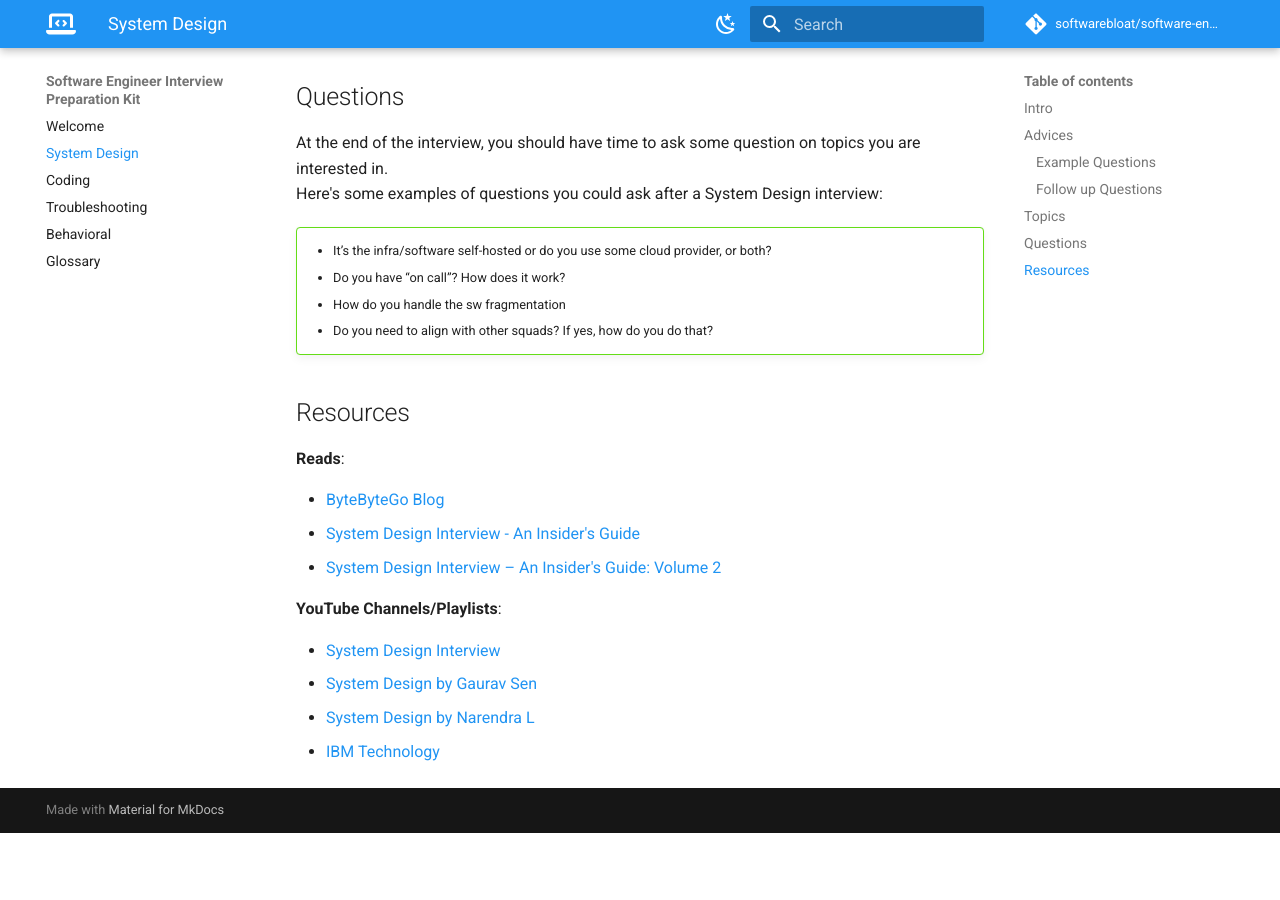
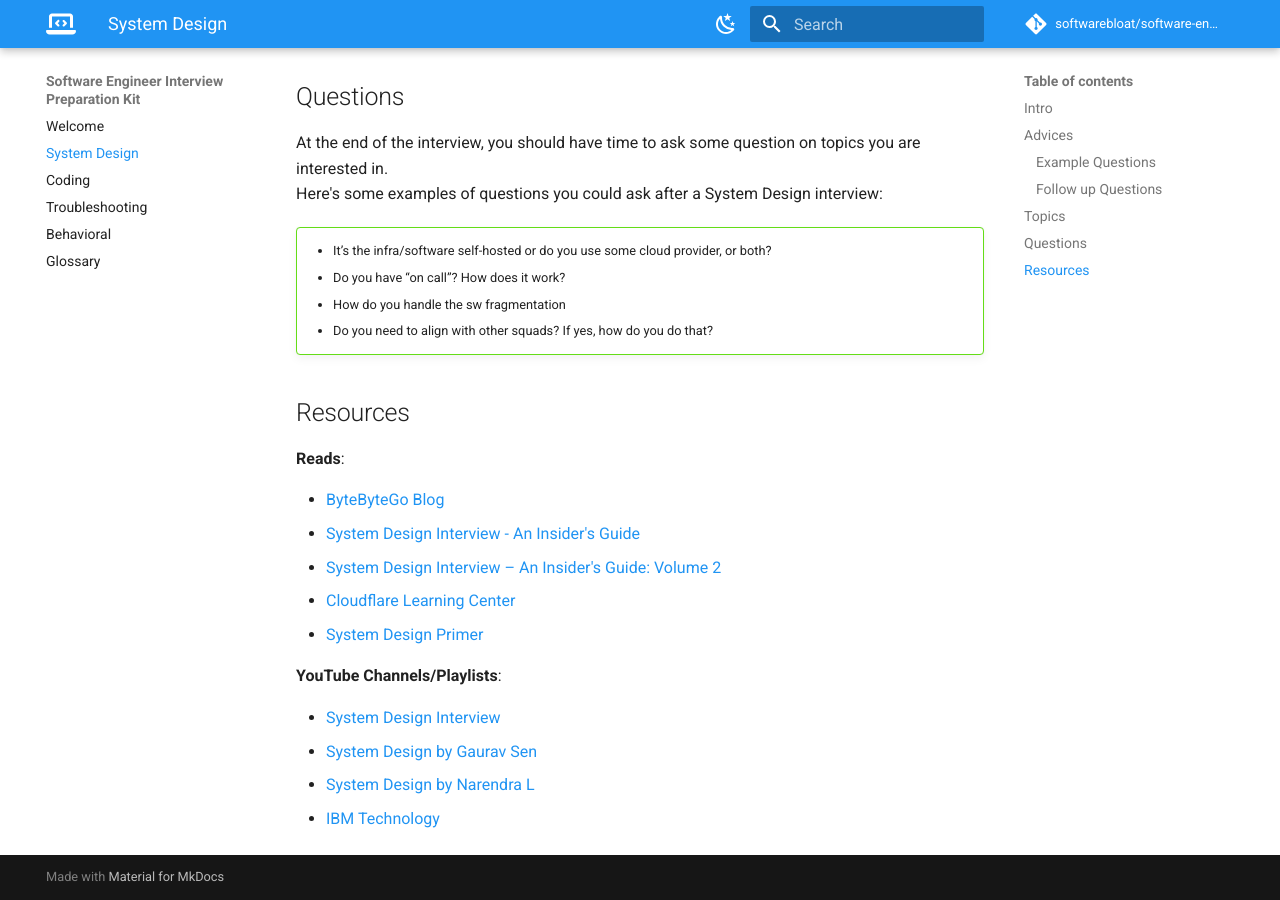
Before and after one commit to softwarebloat/software-engineer-interview-prep-kit, an MkDocs documentation site: the page built from docs/system-design.md, in a window 1280 px wide and 900 px high, scrolled down 2142 px. Built offline with MkDocs 1.6.1 and Material for MkDocs 9.7.7, drawn with Linux system fonts in a browser that asks for light colours; comment, search, counter and statistics services are not loaded; before the commit the page ends 2975 px from its top, so only the background shows below that.

Commit message:
feat: add more resources about system design

```diff
--- a/docs/system-design.md
+++ b/docs/system-design.md
@@ -91,6 +91,8 @@ __Reads__:
 - [ByteByteGo Blog](https://blog.bytebytego.com/)
 - [System Design Interview - An Insider's Guide](https://www.goodreads.com/hu/book/show/54109255-system-design-interview-an-insider-s-guide)
 - [System Design Interview – An Insider's Guide: Volume 2](https://www.goodreads.com/book/show/60631342-system-design-interview-an-insider-s-guide)
+- [Cloudflare Learning Center](https://www.cloudflare.com/it-it/learning/)
+- [System Design Primer](https://github.com/donnemartin/system-design-primer)
 
 __YouTube Channels/Playlists__:
 
```
